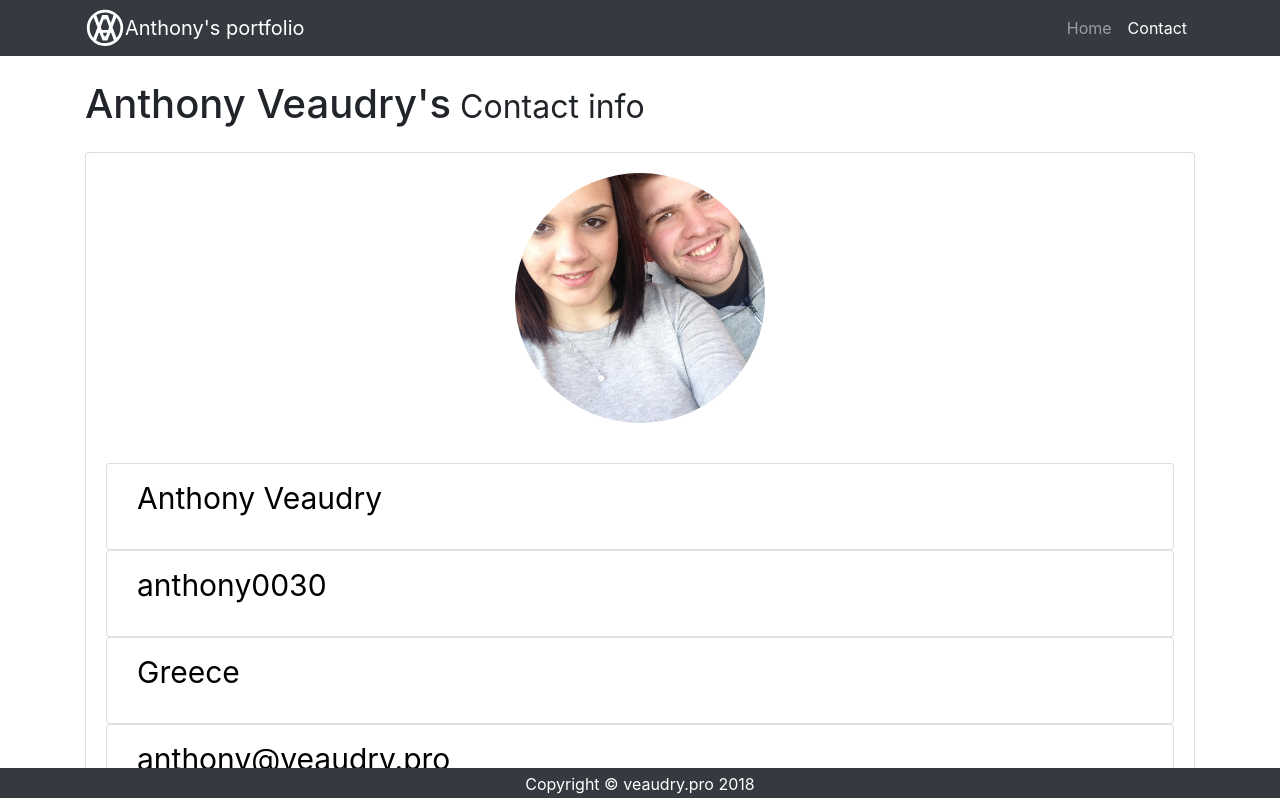
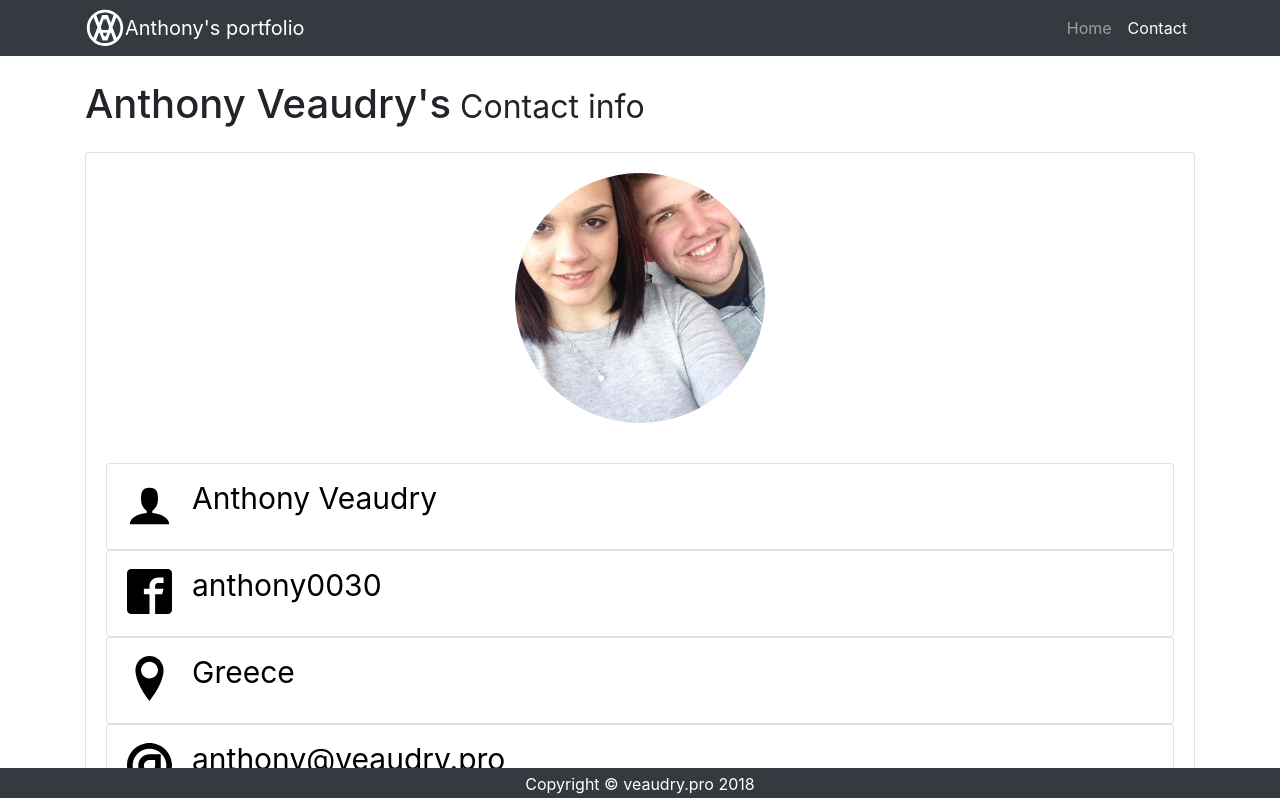
Before and after one commit to anthony0030/techdegree-project-12, a React (Create React App) app: page /Contact in a window 1280 px wide. Shown: the top 798 px of the page. Built offline with nearby package versions, Linux system fonts and the light colour scheme.

Commit message:
update contacts to use svgs
Signed-off-by: Anthony Veaudry <anthony@veaudry.pro>

```diff
--- a/src/App.css
+++ b/src/App.css
@@ -54,18 +54,16 @@ body {
   margin: 20px auto;
 }
 
-.contactIcon{
-  display: inline-block;
-  vertical-align: middle;
-  font-size: 50px;
-  margin-right: 10px;
-  color: black;
+.contactIcon {
+  margin: 0 auto;
+  display: block;
+  height: 45px;
 }
 
 .ContactText{
-  display: inline-block;
   font-size: 30px;
   color: black;
+  text-align: center;
 }
 
 .skill-badge{
@@ -78,3 +76,15 @@ body {
 .page-not-found{
   max-width: 100%;
 }
+
+@media (min-width: 768px) {
+  .contactIcon {
+   margin-right: 20px;
+   display: inline-block;
+  }
+
+  .ContactText{
+    display: inline-block;
+  }
+
+ }
--- a/src/components/Contact.js
+++ b/src/components/Contact.js
@@ -17,11 +17,11 @@ function Contact(props) {
           <div className="card-body">
             <ul className="list-group">
 
-              <ContactLine icon="person" text="Anthony Veaudry" link="https://www.facebook.com/anthonyveaudry"/>
-              <ContactLine icon="person" text="anthony0030" link="https://github.com/anthony0030"/>
-              <ContactLine icon="location_on" text="Greece" link="https://wikipedia.org/wiki/Greece"/>
-              <ContactLine icon="email" text="anthony@veaudry.pro" link="mailto:anthony@veaudry.pro"/>
-              <ContactLine icon="phone" text="+30 6948688704" link="tel:+30 6948688704"/>
+              <ContactLine icon="user" text="Anthony Veaudry" link="https://www.facebook.com/anthonyveaudry"/>
+              <ContactLine icon="facebook" text="anthony0030" link="https://github.com/anthony0030"/>
+              <ContactLine icon="location" text="Greece" link="https://wikipedia.org/wiki/Greece"/>
+              <ContactLine icon="at" text="anthony@veaudry.pro" link="mailto:anthony@veaudry.pro"/>
+              <ContactLine icon="mobile" text="+30 6948688704" link="tel:+30 6948688704"/>
 
             </ul>
           </div>
```
